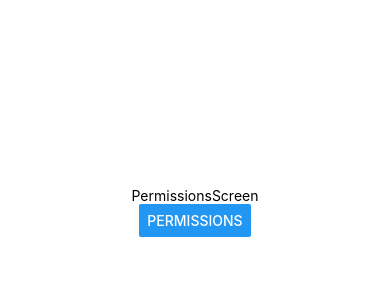
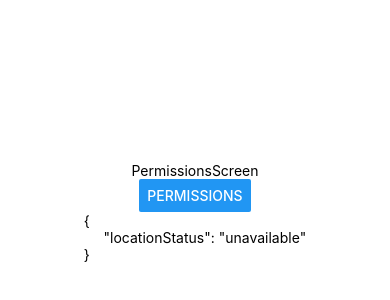
Before and after one commit to React-Native-Projects-Development/routes-app, a React Native app: screen / in a window 390 px wide. Shown: the part 210-510 px from the top of the page. Built offline with nearby package versions, Linux system fonts and the light colour scheme.

Commit message:
wrap app with permissions context element

```diff
--- a/App.tsx
+++ b/App.tsx
@@ -5,11 +5,18 @@ import React from 'react';
 import {NavigationContainer} from '@react-navigation/native';
 
 import {Navigator} from './src/navigator/Navigator';
+import {PermissionsProvider} from './src/context/PermissionsContext';
+
+const AppState = ({children}: any) => {
+  return <PermissionsProvider>{children}</PermissionsProvider>;
+};
 
 const App = () => {
   return (
     <NavigationContainer>
-      <Navigator />
+      <AppState>
+        <Navigator />
+      </AppState>
     </NavigationContainer>
   );
 };
```
